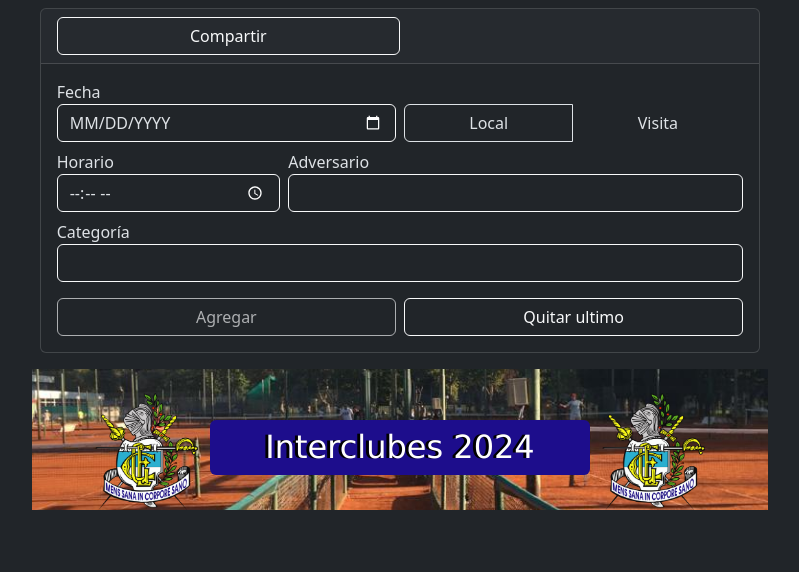
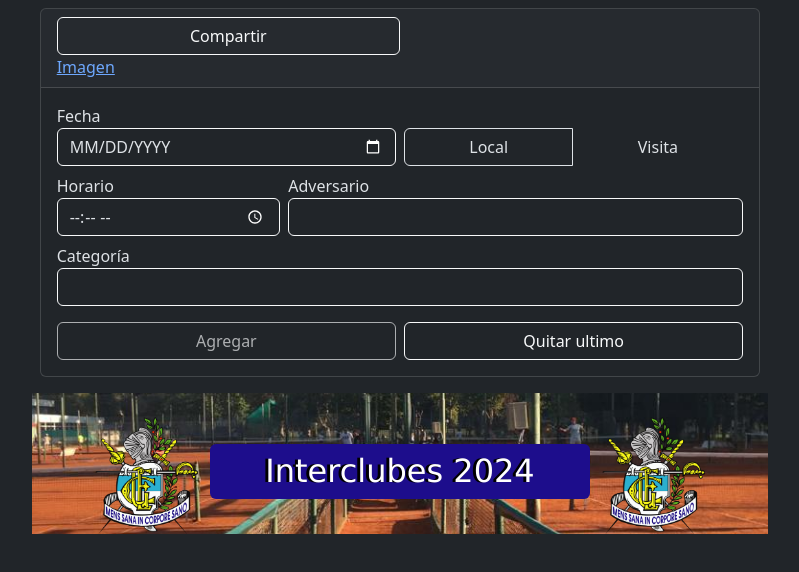
Before and after one commit to moradan/flyer-geba, a Next.js app: page / in a window 1280 px wide. Shown: the top 572 px of the page, without its empty margins (240-1039 px from the left). Built offline with nearby package versions, Linux system fonts and the light colour scheme.

Commit message:
uso html-to-image para crear una imagen y un url para descargarla

```diff
--- a/src/components/panelControl/BotonCompartir.tsx
+++ b/src/components/panelControl/BotonCompartir.tsx
@@ -1,14 +1,25 @@
-import { MouseEvent, MouseEventHandler } from "react";
+import { MouseEvent, useState } from "react";
 import Boton from "../Boton";
+import { toJpeg } from "html-to-image";
 
 export default function BotonCompartir() {
-  function manejarClick(e: MouseEvent) {}
+  const [imgUrl, setImgUrl] = useState("");
+
+  function manejarClick(e: MouseEvent) {
+    const nodoFlyer: HTMLElement | null = document.querySelector("#flyer-node");
+    toJpeg(nodoFlyer!).then((dataUrl) => {
+      setImgUrl(dataUrl);
+    });
+  }
 
   return (
-    <Boton
-      caption="Compartir"
-      identifier="BotonCompartir"
-      clickHandler={manejarClick}
-    />
+    <>
+      <Boton
+        caption="Compartir"
+        identifier="BotonCompartir"
+        clickHandler={manejarClick}
+      />
+      <a href={imgUrl}>Imagen</a>
+    </>
   );
 }
--- a/src/pages/index.tsx
+++ b/src/pages/index.tsx
@@ -50,7 +50,7 @@ export default function Home() {
               </Card.Body>
             </Card>
             <main
-              id="flyer"
+              id="flyer-node"
               className="position-relative col align-items-center"
             >
               <Fondo />
```
